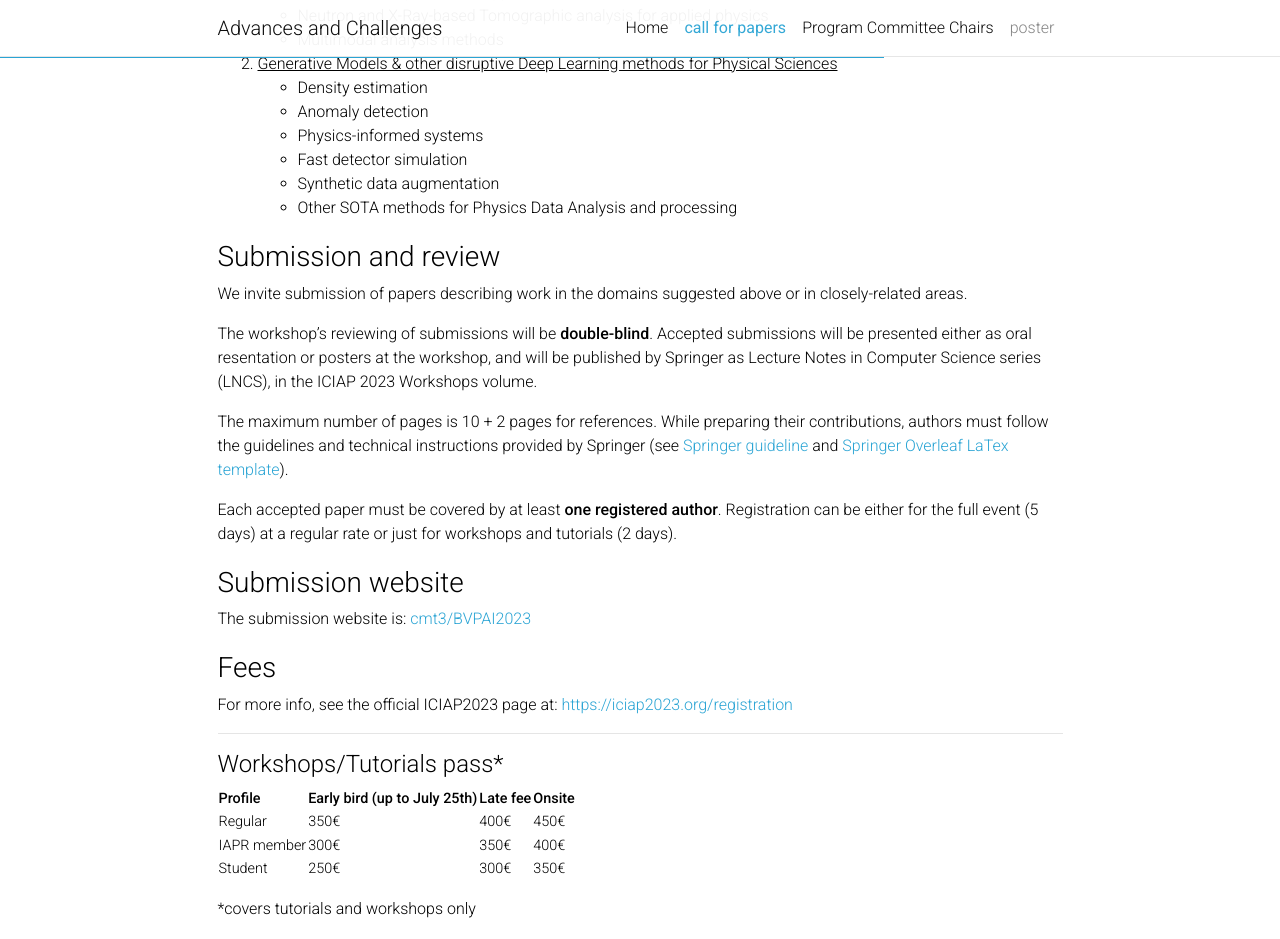
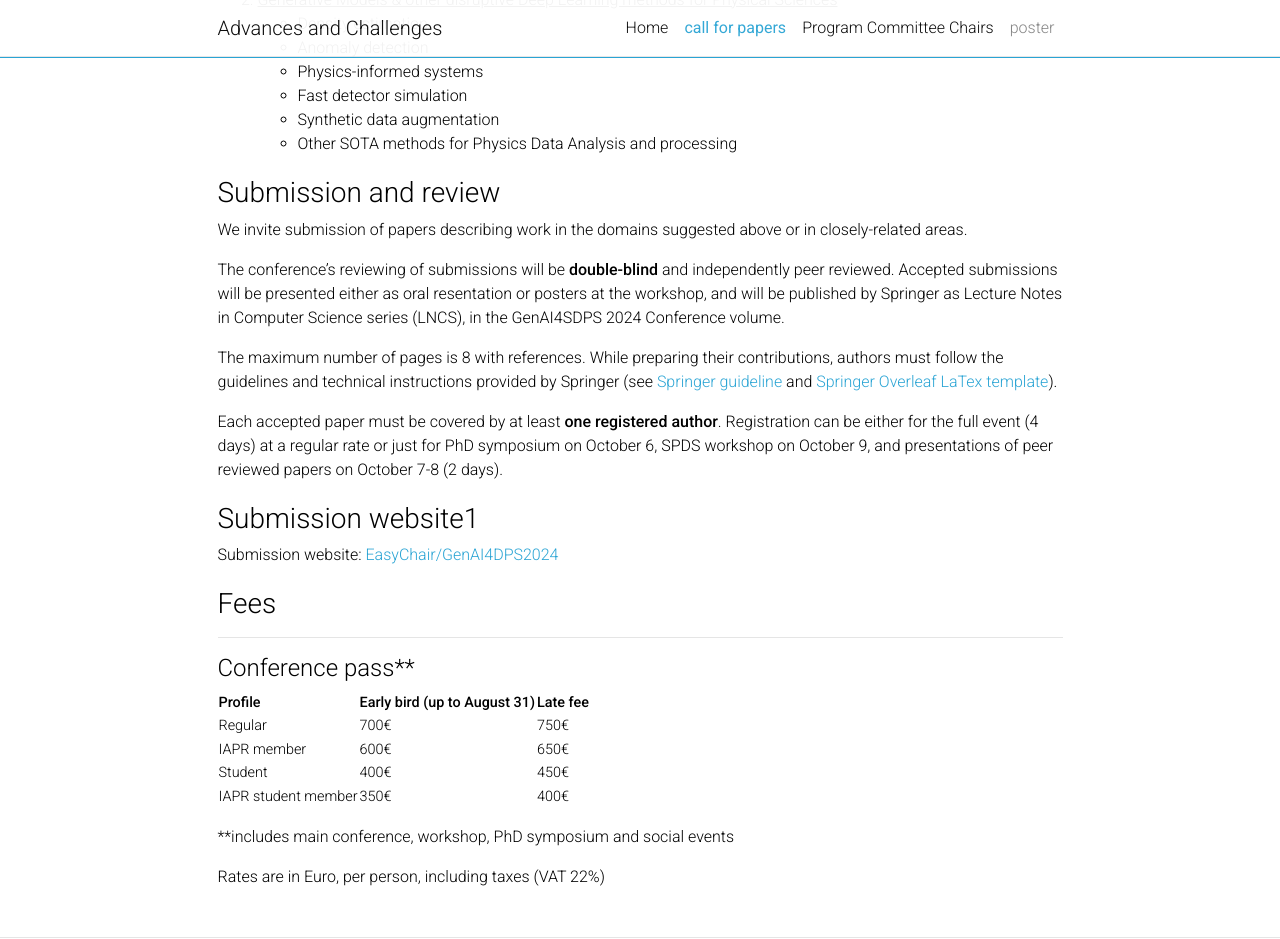
Before and after one commit to GenAI4DPS/advances-challenges, a Jekyll site: the page built from _pages/call-for-papers.md, in a window 1280 px wide and 1400 px high, scrolled down 849 px. Shown: the top 939 px of the window. Built offline with Jekyll 4.4.1, drawn with Linux system fonts in a browser that asks for light colours; comment, search, counter and statistics services are not loaded; a style sheet for code colours, icons or effects is not loaded; some of the changed text lies outside the part shown.

Commit message:
Update call-for-papers.md

```diff
--- a/_pages/call-for-papers.md
+++ b/_pages/call-for-papers.md
@@ -14,38 +14,31 @@ nav_order: 1
   <!--<li><span class="fa-li"><i class="fas fa-check-square"></i></span>List icons can</li>--> <!-- To Be Used when deadline is meet -->
   <li>
     <span class="fa-li"><i class="far fa-check-square"></i></span>
-    <strong>Workshop announcement:</strong> <u>May 1st, 2023</u>
+    <strong>Conference announcement:</strong> <u>May 1st, 2024</u>
   </li>
   <li>
     <!-- <span class="fa-li"><i class="fas fa-spinner fa-pulse"></i></span>  -->
     <span class="fa-li"><i class="far fa-check-square"></i></span>
-    <strong>Paper submission deadline:</strong> <s>July, 10th, 2023</s> <u>July 21st, 2023</u>
+    <strong>Paper submission deadline:</strong> <u>July 20, 2024</u>
   </li>
   <li>
     <span class="fa-li"><i class="far fa-check-square"></i></span>
-    <strong>Decision to authors:</strong> <u>July 31st, 2023</u>
+    <strong>Notification of Acceptance:</strong> <u>August 25, 2024</u>
   </li>
   <li>
     <span class="fa-li"><i class="far fa-check-square"></i></span>
-    <strong>Camera ready papers due:</strong> <u>August 20th, 2023</u>
+    <strong>Camera ready papers due:</strong> <u>September 10, 2024</u>
   </li>
   <li>
     <span class="fa-li"><i class="far fa-check-square"></i></span>
-    <strong>Official workshop programme available:</strong> <u>August 23th, 2023</u>
-  </li>
-  <li>
-    <span class="fa-li"><i class="fas fa-atom fa-spin"></i></span>
-    <!-- <span class="fa-li"><i class="far fa-square"></i></span> -->
-    <strong>Workshop:</strong> <u>September 11th, 2023</u>
+    <strong>Official workshop programme available:</strong> <u>September 23, 2024</u>
   </li>
 </ol>
 
-**Submission website:** [cmt3/BVPAI2023](https://cmt3.research.microsoft.com/BVPAI2023)
+**Submission website:** [EasyChair/GenAI4DPS2024](https://GenAI4DPS2024)
 
 
 ### Topics
-
-The workshop is organized in two main tracks:
 
 1. <u>Nuclear & other Physics-based Imaging technologies</u>
   - Nuclear (& other Physics-based extended)  Computer Vision for Cultural Heritage
@@ -69,62 +62,22 @@ The workshop is organized in two main tracks:
 
 We invite submission of papers describing work in the domains suggested above or in closely-related areas.
 
-The workshop's reviewing of submissions will be **double-blind**. Accepted submissions will be presented either as oral resentation or posters at the workshop, and will be published by Springer as Lecture Notes in Computer Science series (LNCS), in the ICIAP 2023 Workshops volume.
+The conference's reviewing of submissions will be **double-blind** and independently peer reviewed. Accepted submissions will be presented either as oral resentation or posters at the workshop, and will be published by Springer as Lecture Notes in Computer Science series (LNCS), in the GenAI4SDPS 2024 Conference volume.
 
-The maximum number of pages is 10 + 2 pages for references. While preparing their contributions, authors must follow the guidelines and technical instructions provided by Springer (see [Springer guideline](https://www.springer.com/gp/computer-science/lncs/conference-proceedings-guidelines) and [Springer Overleaf LaTex template](https://www.overleaf.com/latex/templates/pringer-lecture-notes-in-computer-science/kzwwpvhwnvfj#.WuA4JS5uZpi)).
+The maximum number of pages is 8 with references. While preparing their contributions, authors must follow the guidelines and technical instructions provided by Springer (see [Springer guideline](https://www.springer.com/gp/computer-science/lncs/conference-proceedings-guidelines) and [Springer Overleaf LaTex template](https://www.overleaf.com/latex/templates/pringer-lecture-notes-in-computer-science/kzwwpvhwnvfj#.WuA4JS5uZpi)).
 
-Each accepted paper must be covered by at least **one registered author**. Registration can be either for the full event (5 days) at a regular rate or just for workshops and tutorials (2 days).
+Each accepted paper must be covered by at least **one registered author**. Registration can be either for the full event (4 days) at a regular rate or just for PhD symposium on October 6, SPDS workshop on October 9, and presentations of peer reviewed papers on October 7-8 (2 days).
 
-### Submission website
+### Submission website1
 
-The submission website is: [cmt3/BVPAI2023](https://cmt3.research.microsoft.com/BVPAI2023)
+Submission website: [EasyChair/GenAI4DPS2024](https://GenAI4DPS2024)
 
 
 ### Fees
 
-For more info, see the official ICIAP2023 page at: [https://iciap2023.org/registration](https://iciap2023.org/registration)
-
 <!--
 <iframe width="100%" height="500px" src="https://iciap2023.org/registration/"></iframe>
 -->
-
-<hr class="wp-block-separator has-alpha-channel-opacity"/>
-
-#### Workshops/Tutorials pass*
-
-<figure class="wp-block-table is-style-stripes">
-  <table class="has-fixed-layout">
-    <tbody>
-      <tr>
-        <td><strong>Profile</strong></td>
-        <td><strong>Early bird (up to July 25th)</strong></td>
-        <td><strong>Late fee</strong></td>
-        <td><strong>Onsite</strong></td>
-      </tr>
-      <tr>
-        <td>Regular</td>
-        <td>350€</td>
-        <td>400€</td>
-        <td>450€</td>
-      </tr>
-      <tr>
-        <td>IAPR member</td>
-        <td>300€</td>
-        <td>350€</td>
-        <td>400€</td>
-      </tr>
-      <tr>
-        <td>Student</td>
-        <td>250€</td>
-        <td>300€</td>
-        <td>350€</td>
-      </tr>
-    </tbody>
-  </table>
-</figure>
-
-<p>*covers tutorials and workshops only</p>
-<p>Rates are in Euro, per person, including taxes (VAT 22%)</p>
 
 <hr class="wp-block-separator has-alpha-channel-opacity"/>
 
@@ -136,43 +89,32 @@ For more info, see the official ICIAP2023 page at: [https://iciap2023.org/regist
     <tbody>
       <tr>
         <td><strong>Profile</strong></td>
-        <td><strong>Early bird (up to July 25th)</strong></td>
+        <td><strong>Early bird (up to August 31)</strong></td>
         <td><strong>Late fee</strong></td>
-        <td><strong>Onsite</strong></td>
       </tr>
       <tr>
         <td>Regular</td>
         <td>700€</td>
         <td>750€</td>
-        <td>800€</td>
       </tr>
       <tr>
         <td>IAPR member</td>
         <td>600€</td>
         <td>650€</td>
-        <td>700€</td>
       </tr>
       <tr>
         <td>Student</td>
         <td>400€</td>
         <td>450€</td>
-        <td>500€</td>
       </tr>
       <tr>
         <td>IAPR student member</td>
         <td>350€</td>
         <td>400€</td>
-        <td>450€</td>
       </tr>
     </tbody>
   </table>
 </figure>
 
-<p>**includes main conference, workshop/tutorials and social events</p>
+<p>**includes main conference, workshop, PhD symposium and social events</p>
 <p>Rates are in Euro, per person, including taxes (VAT 22%)</p>
-
-<hr class="wp-block-separator has-alpha-channel-opacity"/>
-
-<p><strong>Additional paper:</strong> 150€</p>
-<p><strong>Additional gala dinner ticket:</strong> 150€</p>
-<p>Rates are in Euro, per person, including taxes (VAT 22%)</p>
```
